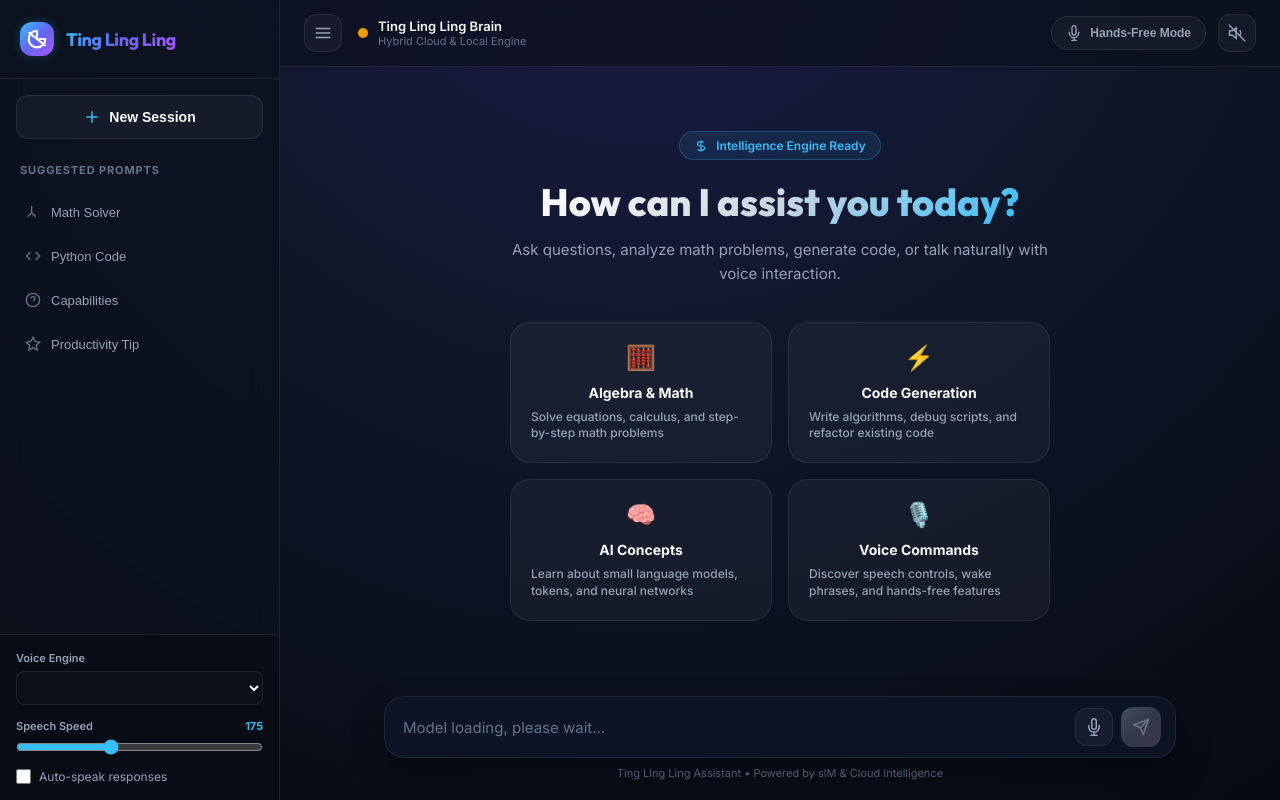
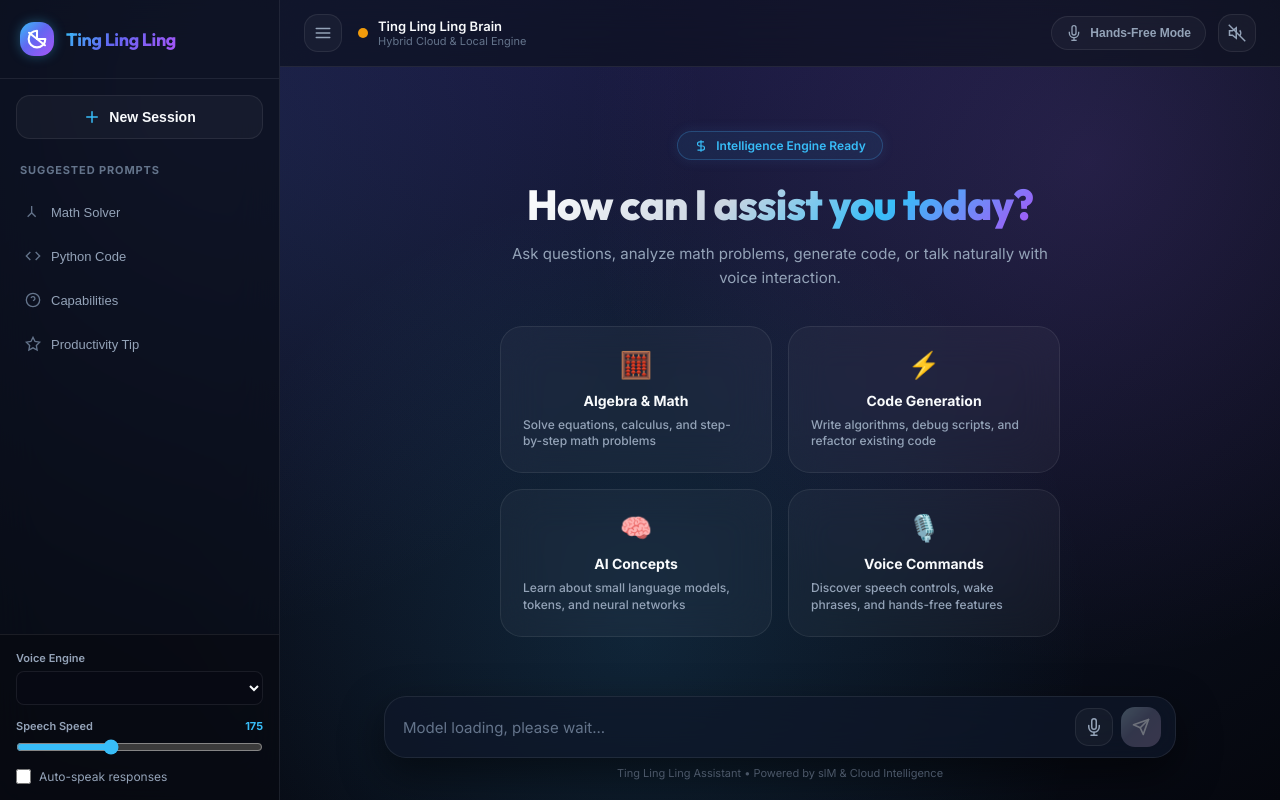
Before and after one commit to nishkarshsharma051-ai/SML-small-language-model-, a Flask app: page / in a window 1280 px wide. Run offline with Flask 3, Linux system fonts and the light colour scheme; lists and menus that the app fills with data are empty; some libraries are stand-ins or nearby versions.

Commit message:
style(ui): enhance glassmorphic aesthetics, card glows, and micro-interactions

```diff
--- a/static/style.css
+++ b/static/style.css
@@ -1,14 +1,18 @@
 /* ─── Ting Ling Ling — Modern Glassmorphic Design System ──────── */
 :root {
   /* Ultra-Premium Dark Theme Palette */
-  --bg: #0b0f19;
-  --bg-gradient: radial-gradient(circle at 50% -20%, #1e1b4b 0%, #0f172a 45%, #070a12 100%);
-  --sidebar-bg: rgba(13, 18, 30, 0.75);
-  --glass-bg: rgba(255, 255, 255, 0.04);
-  --glass-bg-hover: rgba(255, 255, 255, 0.08);
+  --bg: #070913;
+  --bg-gradient:
+    radial-gradient(circle at 15% 15%, rgba(99, 102, 241, 0.15) 0%, transparent 40%),
+    radial-gradient(circle at 85% 20%, rgba(168, 85, 247, 0.15) 0%, transparent 40%),
+    radial-gradient(circle at 50% 80%, rgba(56, 189, 248, 0.12) 0%, transparent 50%),
+    radial-gradient(circle at 50% -20%, #1e1b4b 0%, #0f172a 45%, #05070e 100%);
+  --sidebar-bg: rgba(11, 15, 25, 0.72);
+  --glass-bg: rgba(255, 255, 255, 0.035);
+  --glass-bg-hover: rgba(255, 255, 255, 0.075);
   --glass-border: rgba(255, 255, 255, 0.08);
-  --glass-border-focus: rgba(56, 189, 248, 0.4);
-  --glass-blur: blur(16px);
+  --glass-border-focus: rgba(56, 189, 248, 0.5);
+  --glass-blur: blur(20px);
 
   /* Typography Colors */
   --text: #f8fafc;
@@ -18,30 +22,32 @@
   /* Accent & Glow Colors */
   --accent: #38bdf8;
   --accent-purple: #818cf8;
-  --accent-glow: rgba(56, 189, 248, 0.25);
-  --accent-gradient: linear-gradient(135deg, #38bdf8 0%, #6366f1 50%, #a855f7 100%);
+  --accent-pink: #ec4899;
+  --accent-glow: rgba(56, 189, 248, 0.35);
+  --accent-gradient: linear-gradient(135deg, #38bdf8 0%, #6366f1 45%, #a855f7 100%);
+  --accent-gradient-hover: linear-gradient(135deg, #0ea5e9 0%, #4f46e5 45%, #9333ea 100%);
   --user-bubble-gradient: linear-gradient(135deg, #2563eb 0%, #4f46e5 100%);
 
   /* Status Signals */
   --success: #22c55e;
   --warning: #f59e0b;
   --danger: #ef4444;
-  --danger-glow: rgba(239, 68, 68, 0.3);
+  --danger-glow: rgba(239, 68, 68, 0.35);
 
   /* Radii & Spacing */
   --radius-sm: 8px;
-  --radius-md: 12px;
-  --radius-lg: 20px;
+  --radius-md: 14px;
+  --radius-lg: 22px;
   --radius-full: 9999px;
 
   --sidebar-w: 280px;
-  --transition-fast: all 0.15s ease;
-  --transition-normal: all 0.25s cubic-bezier(0.4, 0, 0.2, 1);
+  --transition-fast: all 0.15s cubic-bezier(0.4, 0, 0.2, 1);
+  --transition-normal: all 0.28s cubic-bezier(0.4, 0, 0.2, 1);
 
-  --shadow-sm: 0 2px 4px rgba(0, 0, 0, 0.2);
-  --shadow-md: 0 8px 16px rgba(0, 0, 0, 0.3);
-  --shadow-lg: 0 16px 32px rgba(0, 0, 0, 0.4);
-  --shadow-glow: 0 0 20px var(--accent-glow);
+  --shadow-sm: 0 2px 8px rgba(0, 0, 0, 0.25);
+  --shadow-md: 0 8px 24px rgba(0, 0, 0, 0.35);
+  --shadow-lg: 0 16px 40px rgba(0, 0, 0, 0.5);
+  --shadow-glow: 0 0 24px var(--accent-glow);
 }
 
 *, *::before, *::after {
@@ -521,14 +527,22 @@
   display: inline-flex;
   align-items: center;
   gap: 8px;
-  background: rgba(56, 189, 248, 0.1);
-  border: 1px solid rgba(56, 189, 248, 0.25);
+  background: rgba(56, 189, 248, 0.08);
+  border: 1px solid rgba(56, 189, 248, 0.3);
   color: var(--accent);
-  padding: 6px 14px;
+  padding: 6px 16px;
   border-radius: var(--radius-full);
   font-size: 12px;
   font-weight: 600;
   margin-bottom: 20px;
+  backdrop-filter: var(--glass-blur);
+  box-shadow: 0 0 16px rgba(56, 189, 248, 0.15);
+  animation: badgeGlow 3s ease-in-out infinite alternate;
+}
+
+@keyframes badgeGlow {
+  0% { border-color: rgba(56, 189, 248, 0.25); box-shadow: 0 0 12px rgba(56, 189, 248, 0.1); }
+  100% { border-color: rgba(168, 85, 247, 0.4); box-shadow: 0 0 20px rgba(168, 85, 247, 0.25); }
 }
 
 .hero-badge svg {
@@ -538,20 +552,21 @@
 
 .hero-title {
   font-family: 'Outfit', sans-serif;
-  font-size: 38px;
+  font-size: 42px;
   font-weight: 800;
-  line-height: 1.2;
+  line-height: 1.18;
   margin-bottom: 12px;
-  background: linear-gradient(135deg, #ffffff 0%, #cbd5e1 50%, #38bdf8 100%);
+  background: linear-gradient(135deg, #ffffff 0%, #cbd5e1 40%, #38bdf8 70%, #a855f7 100%);
   background-clip: text;
   -webkit-background-clip: text;
   -webkit-text-fill-color: transparent;
+  letter-spacing: -0.02em;
 }
 
 .hero-subtitle {
   font-size: 15px;
   color: var(--text-muted);
-  max-width: 540px;
+  max-width: 560px;
   line-height: 1.6;
   margin-bottom: 36px;
 }
@@ -567,25 +582,50 @@
   background: var(--glass-bg);
   border: 1px solid var(--glass-border);
   border-radius: var(--radius-lg);
-  padding: 20px;
+  padding: 22px;
   text-align: left;
   cursor: pointer;
   transition: var(--transition-normal);
   display: flex;
   flex-direction: column;
   gap: 8px;
+  position: relative;
+  overflow: hidden;
+  backdrop-filter: var(--glass-blur);
+  -webkit-backdrop-filter: var(--glass-blur);
+}
+
+.prompt-card::before {
+  content: '';
+  position: absolute;
+  top: 0;
+  left: 0;
+  right: 0;
+  height: 1.5px;
+  background: var(--accent-gradient);
+  opacity: 0;
+  transition: opacity 0.3s ease;
 }
 
 .prompt-card:hover {
   background: var(--glass-bg-hover);
-  border-color: var(--accent);
+  border-color: rgba(56, 189, 248, 0.4);
   transform: translateY(-4px);
-  box-shadow: var(--shadow-glow);
+  box-shadow: 0 12px 30px rgba(0, 0, 0, 0.4), var(--shadow-glow);
+}
+
+.prompt-card:hover::before {
+  opacity: 1;
 }
 
 .card-icon {
-  font-size: 24px;
+  font-size: 26px;
   margin-bottom: 4px;
+  transition: transform 0.25s ease;
+}
+
+.prompt-card:hover .card-icon {
+  transform: scale(1.15) rotate(3deg);
 }
 
 .card-title {
@@ -638,7 +678,8 @@
   background: var(--user-bubble-gradient);
   color: white;
   border-bottom-right-radius: 4px;
-  box-shadow: 0 4px 14px rgba(37, 99, 235, 0.3);
+  box-shadow: 0 4px 20px rgba(37, 99, 235, 0.4), 0 0 10px rgba(79, 70, 229, 0.2);
+  border: 1px solid rgba(255, 255, 255, 0.15);
 }
 
 .ai-avatar {
@@ -654,19 +695,27 @@
   align-items: center;
   justify-content: center;
   flex-shrink: 0;
-  box-shadow: 0 0 10px var(--accent-glow);
+  box-shadow: 0 0 16px var(--accent-glow);
+  border: 1px solid rgba(255, 255, 255, 0.2);
 }
 
 .ai-content {
   flex: 1;
-  background: var(--glass-bg);
+  background: rgba(15, 23, 42, 0.65);
   border: 1px solid var(--glass-border);
   padding: 18px 22px;
   border-radius: var(--radius-lg);
   border-top-left-radius: 4px;
   max-width: 85%;
   backdrop-filter: var(--glass-blur);
+  -webkit-backdrop-filter: var(--glass-blur);
   position: relative;
+  box-shadow: 0 4px 20px rgba(0, 0, 0, 0.25);
+  transition: var(--transition-normal);
+}
+
+.ai-content:hover {
+  border-color: rgba(255, 255, 255, 0.14);
 }
 
 .ai-text {
```
